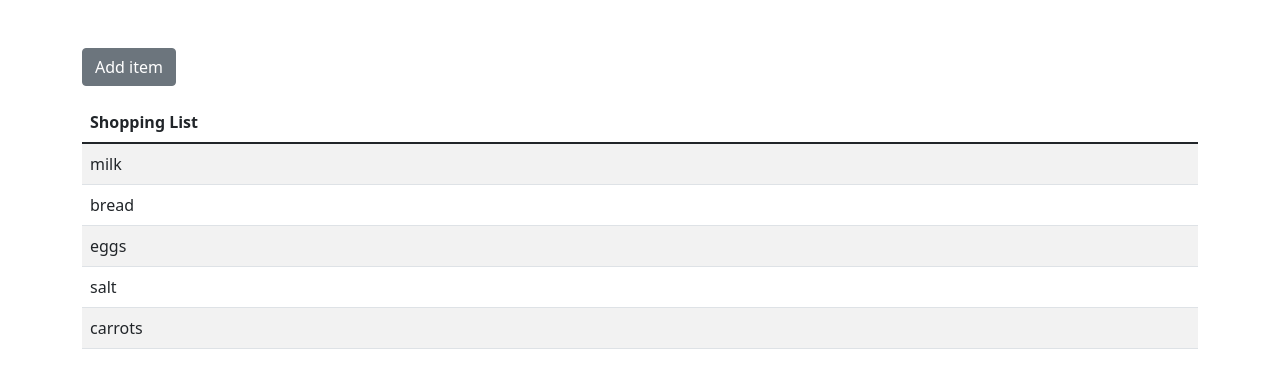
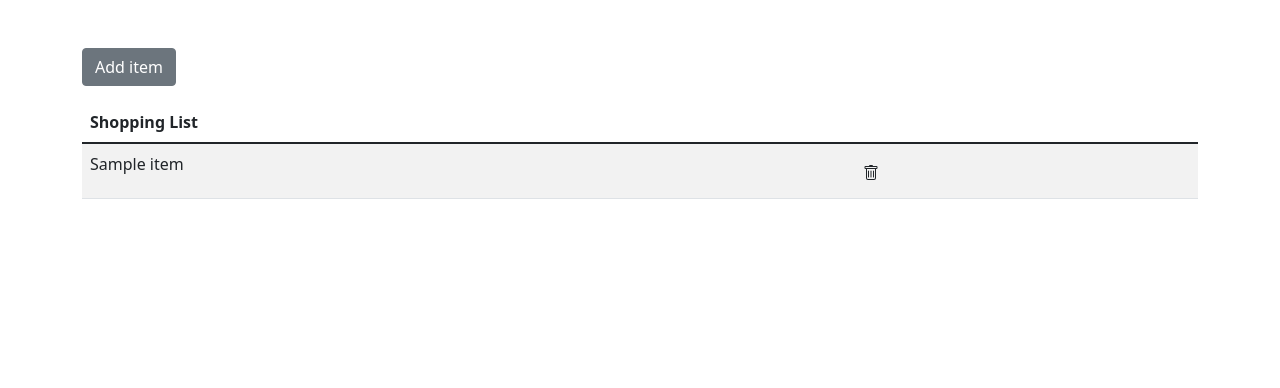
Before and after one commit to kelnicmana/recipe-book, a Flask app: template templates/list.html in a window 1280 px wide. Shown: the part 66-454 px from the top of the page. Run offline with Flask 2, Linux system fonts and the light colour scheme; the template is opened without the code that fills it: most values are stand-ins (such as "Sample title", 1, 10 or a date in 2020); some libraries are stand-ins or nearby versions.

Commit message:
functionality added for items to be added and removed from the shopping list. Shows on the ui as well as updating the sqlite table

```diff
--- a/app.py
+++ b/app.py
@@ -48,10 +48,30 @@ def login_required(f):
 def index():
     return render_template("index.html")
 
-@app.route("/list")
+@app.route("/list", methods=["GET", "POST"])
 @login_required
 def shopping_list():
-    return render_template("list.html")
+    if request.method == "POST":
+        item = request.form.get("item")
+        notes = request.form.get("notes")
+
+        rows = db.execute("SELECT * FROM list WHERE item = ?", item)
+        if len(rows) != 0:
+            return apology("Item already in list")
+
+        db.execute("INSERT INTO list (user_id, item, note) VALUES(?, ?, ?)", session["user_id"], item, notes)
+        return redirect("/list")
+
+    else:
+        all_items = db.execute("SELECT * FROM list WHERE user_id = ?", session["user_id"])
+        return render_template("list.html", all_items=all_items)
+
+@app.route("/delete_item", methods=["POST"])
+@login_required
+def delete_item():
+    item = request.form.get("value")
+    db.execute("DELETE FROM list WHERE user_id = ? AND item = ?", session["user_id"], item)
+    return redirect("/list")
 
 @app.route("/register", methods=["GET", "POST"])
 def register():
--- a/templates/account.html
+++ b/templates/account.html
@@ -6,7 +6,7 @@
 
 {% block main %}
     <div class="container">
-        <h5>Username: {{ username }}</h5>
+        <h5 class="mb-3">Username: {{ username }}</h5>
         <h5>Change password:</h5>
         <form action="/account" method="post">
             <div class="mb-3">
@@ -18,7 +18,7 @@
             <div class="mb-3">
                 <input class="form-control w-auto" id="confirmation" name="confirmation" placeholder="Verify New Password" type="password">
             </div>
-            <button class="btn btn-primary" type="submit">Submit</button>
+            <button class="btn btn-secondary" type="submit">Submit</button>
         </form>
     </div>
 {% endblock %}
--- a/templates/list.html
+++ b/templates/list.html
@@ -26,7 +26,7 @@
                     <div class="modal-body">
                         <form action="/list" method="post">
                             <div class="mb-3">
-                                <input autocomplete="off" class="form-control" id="item" name="item" placeholder="item" type="text">
+                                <input autocomplete="off" class="form-control" id="item" name="item" placeholder="item" type="text" required>
                             </div>
                             <div class="mb-3">
                                 <textarea autocomplete="off" class="form-control" id="notes" name="notes" placeholder="notes (optional)" rows="3"></textarea>
@@ -47,21 +47,22 @@
                 </tr>
             </thead>
             <tbody>
+                {% for each in all_items %}
                 <tr>
-                    <td>milk</td>
+                    <td class="my-auto">{{ each.item }}</td>
+                    <td>
+                        <form action="/delete_item" method="post">
+                            <input type="hidden" id="value" name="value" value="{{ each.item }}">
+                            <button class="btn bg-transparent" type="submit">
+                                <svg xmlns="http://www.w3.org/2000/svg" width="16" height="16" fill="currentColor" class="bi bi-trash" id="{{ each.item }}" viewBox="0 0 16 16">
+                                <path d="M5.5 5.5A.5.5 0 0 1 6 6v6a.5.5 0 0 1-1 0V6a.5.5 0 0 1 .5-.5zm2.5 0a.5.5 0 0 1 .5.5v6a.5.5 0 0 1-1 0V6a.5.5 0 0 1 .5-.5zm3 .5a.5.5 0 0 0-1 0v6a.5.5 0 0 0 1 0V6z"/>
+                                <path fill-rule="evenodd" d="M14.5 3a1 1 0 0 1-1 1H13v9a2 2 0 0 1-2 2H5a2 2 0 0 1-2-2V4h-.5a1 1 0 0 1-1-1V2a1 1 0 0 1 1-1H6a1 1 0 0 1 1-1h2a1 1 0 0 1 1 1h3.5a1 1 0 0 1 1 1v1zM4.118 4 4 4.059V13a1 1 0 0 0 1 1h6a1 1 0 0 0 1-1V4.059L11.882 4H4.118zM2.5 3V2h11v1h-11z"/>
+                                </svg>
+                            </button>
+                        </form>
+                    </td>
                 </tr>
-                <tr>
-                    <td>bread</td>
-                </tr>
-                <tr>
-                    <td>eggs</td>
-                </tr>
-                <tr>
-                    <td>salt</td>
-                </tr>
-                <tr>
-                    <td>carrots</td>
-                </tr>
+                {% endfor %}
             </tbody>
         </table>
     </div>
@@ -71,6 +72,7 @@
 
         myModal.addEventListener('shown.bs.modal', function () {
         myInput.focus()
-})
+        })
+
     </script>
 {% endblock %}
```
Also changed, not shown: recipes.db, 1 other file.
